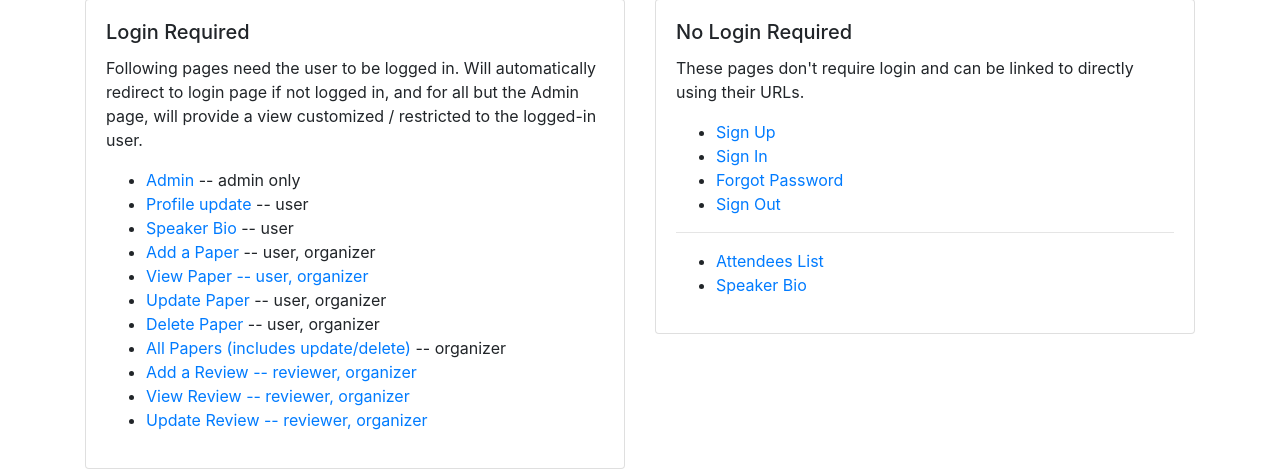
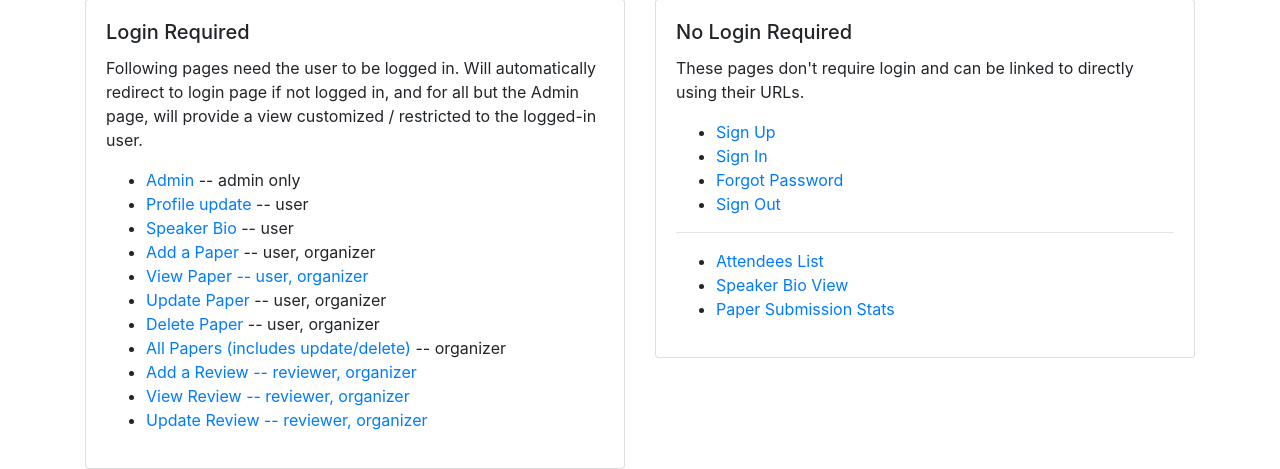
Before and after one commit to sujitpal/sherpa, a Django app: page / in a window 1280 px wide. Shown: the part 483-952 px from the top of the page. Run offline with Django 3.2, Linux system fonts and the light colour scheme; some libraries are stand-ins or nearby versions.

Commit message:
fix: add link for submissions stats page

```diff
--- a/templates/apps/index.html
+++ b/templates/apps/index.html
@@ -57,7 +57,8 @@ Sherpa Index Page
                     <hr/>
                     <ul>
                         <li><a href="/attendees">Attendees List</a></li>
-                        <li><a href="/attendee/speaker/2">Speaker Bio</a></li>
+                        <li><a href="/attendee/speaker/2">Speaker Bio View</a></li>
+                        <li><a href="/submissions">Paper Submission Stats</a></li>
                     </ul>
                 </div>
             </div>
```
